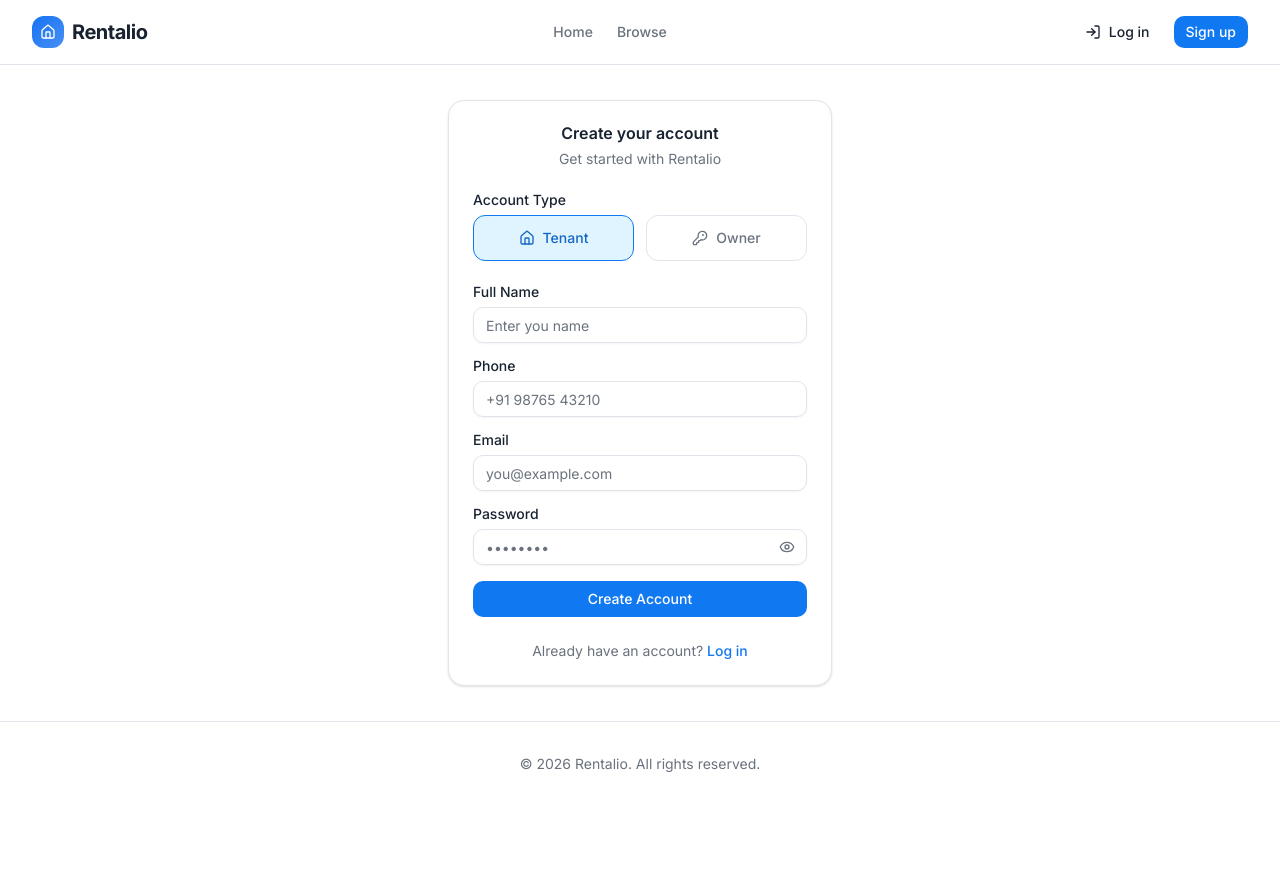
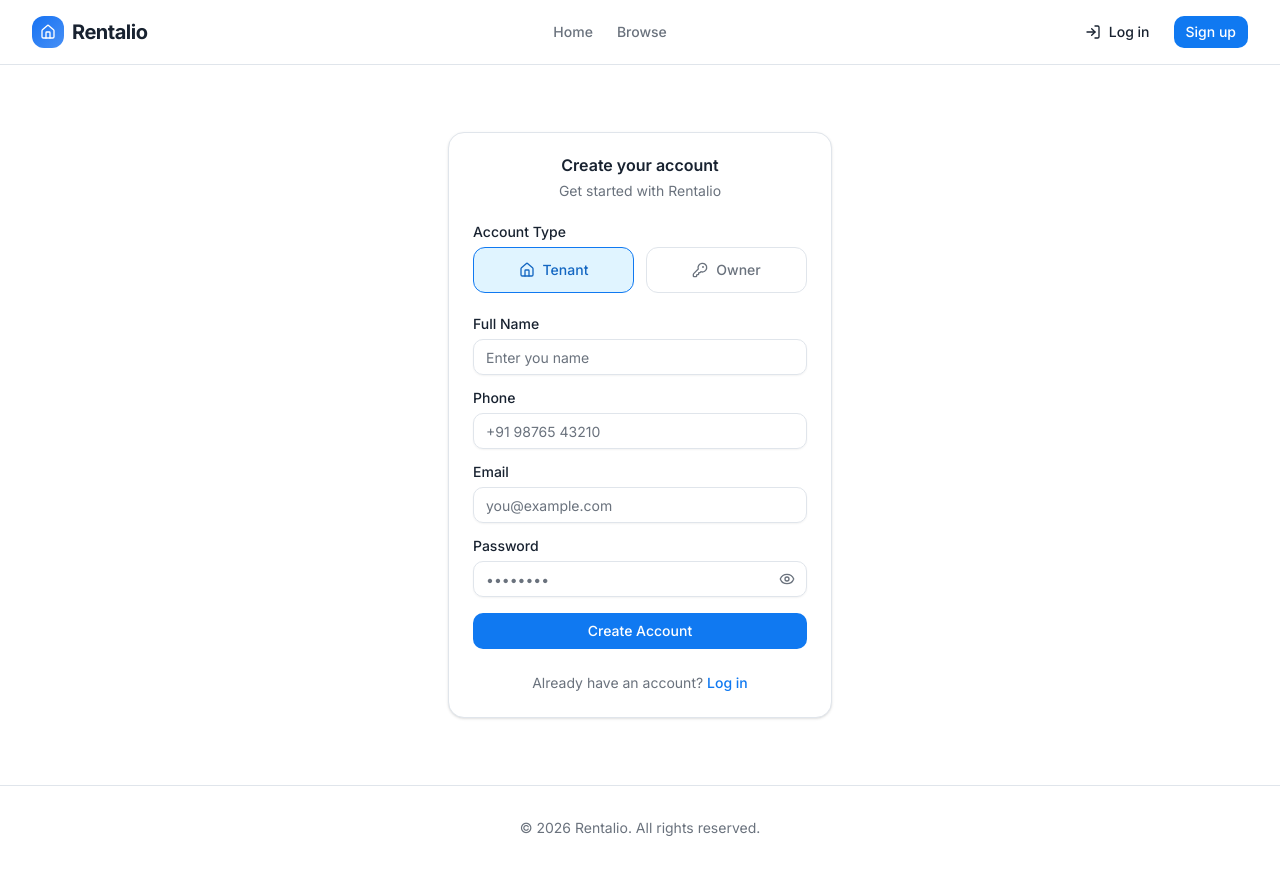
Before and after one commit to ashishsingodiya/rentalio, a React (Vite) app in the folder client/: page /signup in a window 1280 px wide. Before the commit the page ends 806 px from the top, so only its background shows below. Built offline with nearby package versions, Linux system fonts and the light colour scheme; no server answers.

Commit message:
Fix minor bugs

```diff
--- a/client/src/components/Header/AdminHeader.jsx
+++ b/client/src/components/Header/AdminHeader.jsx
@@ -1,5 +1,5 @@
 import { Link, useLocation } from "react-router-dom";
-import { Home, Search, Heart, Calendar, PackageCheck, HelpCircle, User, LogOut, Menu, X, PlusCircle, List, LayoutDashboard } from "lucide-react";
+import { Home, Search, HelpCircle, LogOut, Menu, X, List, LayoutDashboard } from "lucide-react";
 import { Button } from "@/components/ui/button";
 import { useState } from "react";
 import { Avatar, AvatarFallback } from "@/components/ui/avatar";
--- a/client/src/pages/LoginPage.jsx
+++ b/client/src/pages/LoginPage.jsx
@@ -52,7 +52,7 @@ const LoginPage = () => {
   };
 
   return (
-    <div className="min-h-[82vh] flex items-center justify-center p-4">
+    <div className="min-h-[90vh] flex items-center justify-center p-4">
       <Card className="w-full max-w-sm">
         <CardHeader className="text-center">
           <CardTitle>Welcome back</CardTitle>
--- a/client/src/pages/SignupPage.jsx
+++ b/client/src/pages/SignupPage.jsx
@@ -44,7 +44,7 @@ const SignupPage = () => {
   };
 
   return (
-    <div className="flex items-center justify-center p-4 min-h-[82vh]">
+    <div className="flex items-center justify-center p-4 min-h-[90vh]">
       <Card className="w-full max-w-sm">
         <CardHeader className="text-center">
           <CardTitle>Create your account</CardTitle>
--- a/client/src/pages/admin/AdminListings.jsx
+++ b/client/src/pages/admin/AdminListings.jsx
@@ -6,6 +6,7 @@ import { Separator } from "@/components/ui/separator";
 import { DropdownMenu, DropdownMenuContent, DropdownMenuItem, DropdownMenuTrigger } from "@/components/ui/dropdown-menu";
 import { toast } from "sonner";
 import { Building2, CheckCircle, Clock, XCircle, FileText, ChevronDown, X, MapPin, BedDouble, Bath, Maximize2, Car, Wifi, AirVent, Dumbbell, Shield, Waves, Trees, Eye, Star, Home } from "lucide-react";
+import { useAppContext } from "../../context/AppContext";
 
 const STATUS_TABS = ["all", "review", "published", "rejected", "rented", "draft"];
 
@@ -47,6 +48,12 @@ const AdminListings = () => {
   const [selectedListing, setSelectedListing] = useState(null);
   const [updatingId, setUpdatingId] = useState(null);
   const [togglingFeatureId, setTogglingFeatureId] = useState(null);
+
+  useEffect(() => {
+    if (!appLoading && (!user || user.role !== "admin")) {
+      navigate("/");
+    }
+  }, [user, appLoading]);
 
   useEffect(() => {
     const fetchListings = async () => {
```
